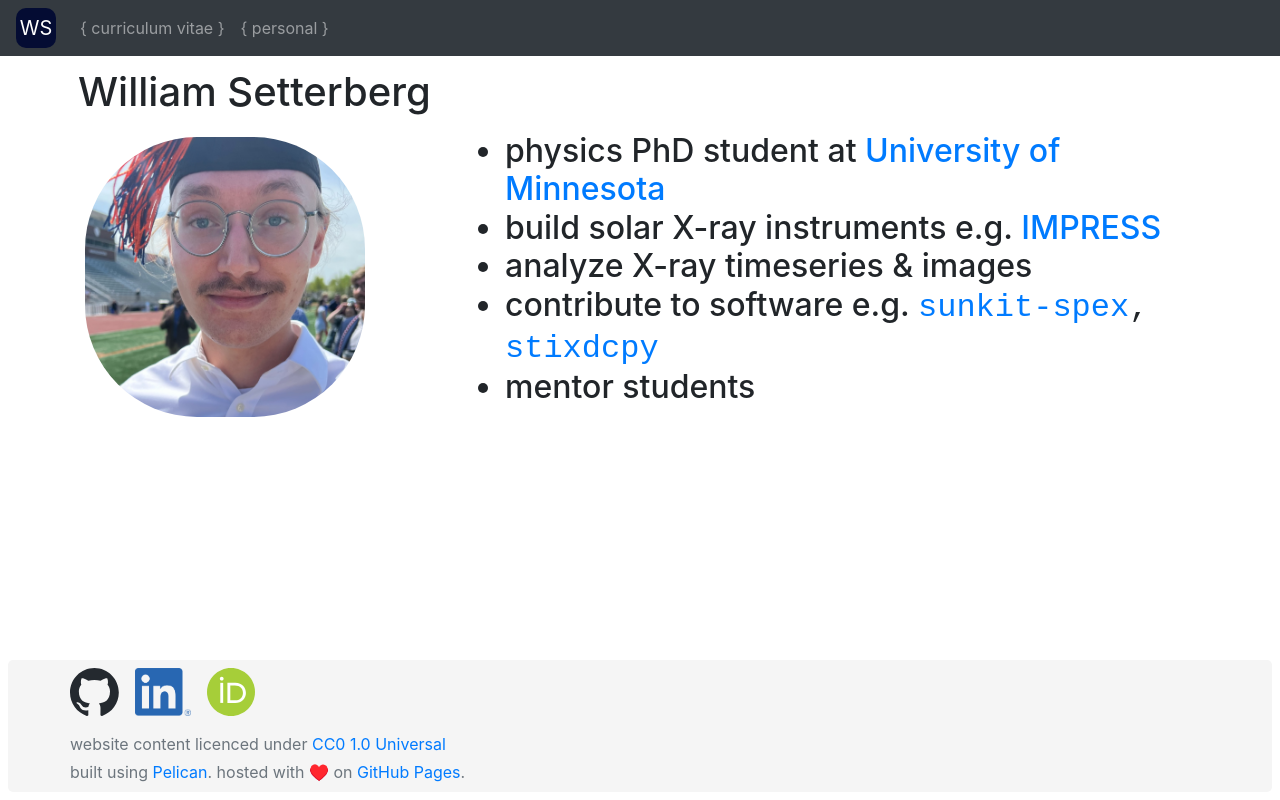
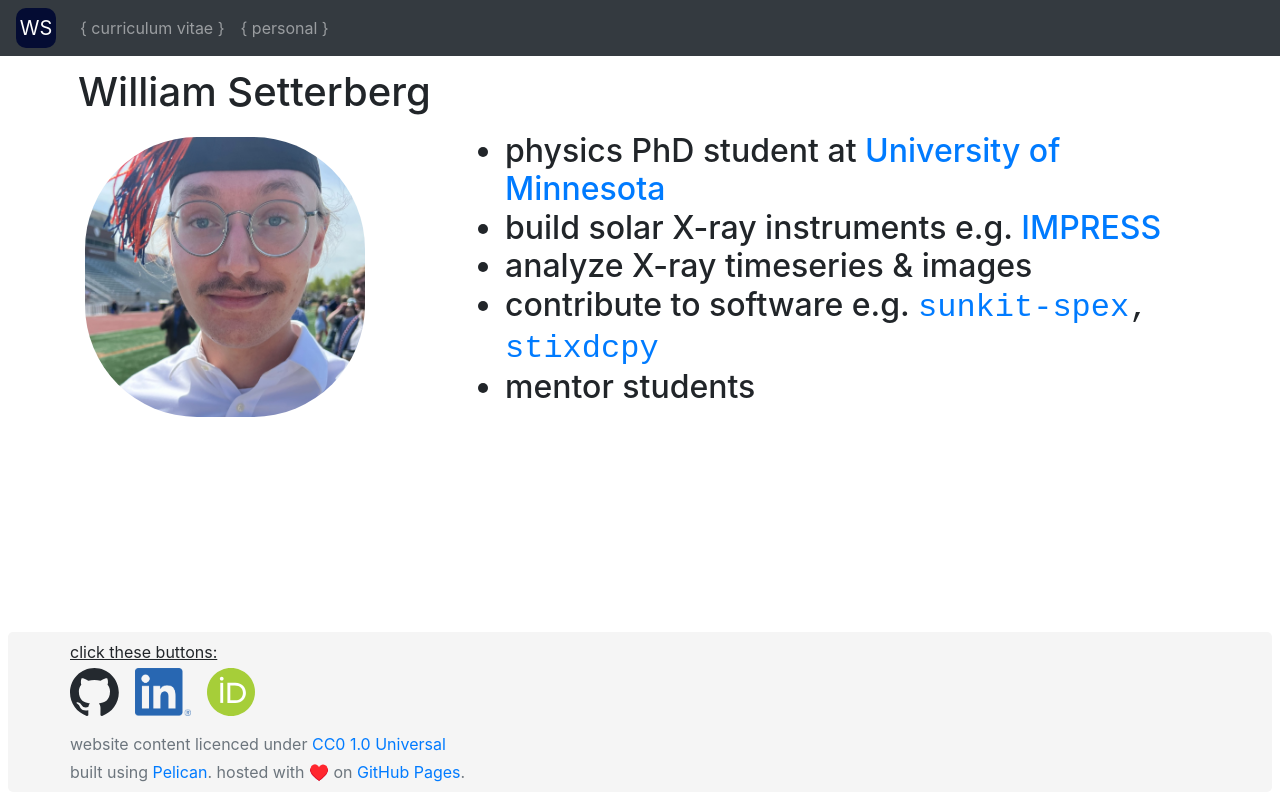
Before and after one commit to settwi/settwi.github.io, a plain HTML site: page index.html in a window 1280 px wide. Drawn offline with nearby package versions, Linux system fonts and the light colour scheme.

Commit message:
add hint that the things at the bottom are buttons

```diff
--- a/index.html
+++ b/index.html
@@ -65,6 +65,9 @@
 
     <footer class="ml-2 mr-2 mb-2 mt-auto">
       <div class="container">
+        <div class="row mb-1">
+          <u>click these buttons:</u>
+        </div>
         <div class="row">
           <a href="https://github.com/settwi" target="_blank">
             <img src="resources/images/github.svg" alt="github" class="social">
```
